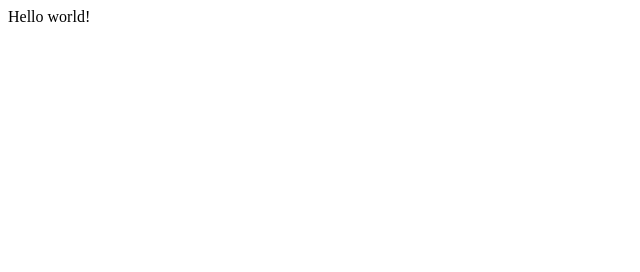
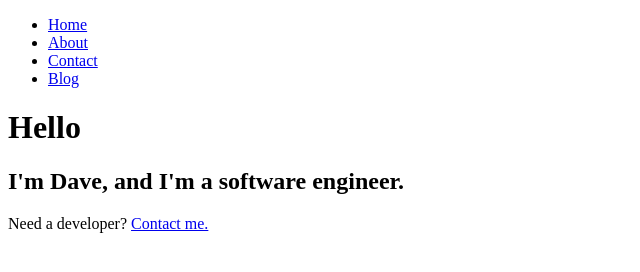
Before and after one commit to davidrfreeman/gatsby-hello-world, a Gatsby site: page / in a window 1280 px wide. Shown: the whole page, without its empty margins (0-640 px from the left). Built offline with nearby package versions, Linux system fonts and the light colour scheme; Gatsby itself is replaced by a stand-in of ours.

Commit message:
Add new pages and update gatsby config

```diff
--- a/gatsby-config.js
+++ b/gatsby-config.js
@@ -5,5 +5,5 @@
  */
 
 module.exports = {
-  /* Your site config here */
+  plugins: [`gatsby-plugin-layout`]
 }
--- a/package.json
+++ b/package.json
@@ -15,6 +15,7 @@
   },
   "dependencies": {
     "gatsby": "^2.19.45",
+    "gatsby-plugin-layout": "^1.2.1",
     "react": "^16.12.0",
     "react-dom": "^16.12.0"
   },
--- /dev/null
+++ b/src/components/header.js
@@ -0,0 +1,27 @@
+import React from "react"
+import { Link } from "gatsby"
+
+const Header = () => {
+  return (
+    <header>
+      <nav>
+        <ul>
+          <li>
+            <Link to="/">Home</Link>
+          </li>
+          <li>
+            <Link to="/about">About</Link>
+          </li>
+          <li>
+            <Link to="/contact">Contact</Link>
+          </li>
+          <li>
+            <Link to="/blog">Blog</Link>
+          </li>
+        </ul>
+      </nav>
+    </header>
+  )
+}
+
+export default Header
--- a/src/pages/index.js
+++ b/src/pages/index.js
@@ -1,3 +1,19 @@
 import React from "react"
+import { Link } from "gatsby"
 
-export default () => <div>Hello world!</div>
+import Header from "../components/header"
+
+const IndexPage = () => {
+  return (
+    <div>
+      <Header />
+      <h1>Hello</h1>
+      <h2>I'm Dave, and I'm a software engineer.</h2>
+      <p>
+        Need a developer? <Link to="/contact">Contact me.</Link>
+      </p>
+    </div>
+  )
+}
+
+export default IndexPage
```
Also changed, not shown: src/pages/about.js (added, +12 -0 lines), src/pages/blog.js (added, +12 -0 lines), src/pages/contact.js (added, +12 -0 lines), 2 other files.
